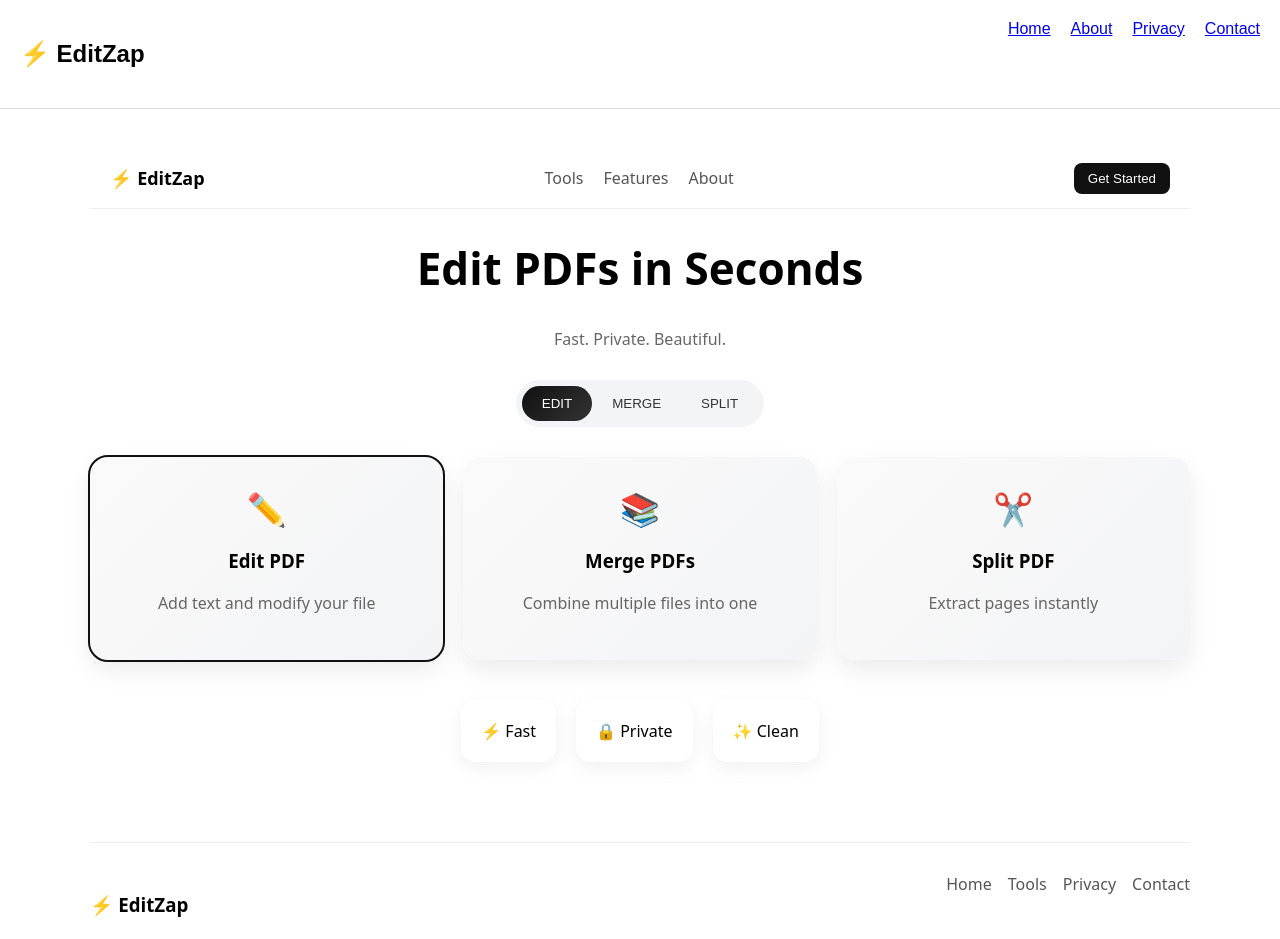
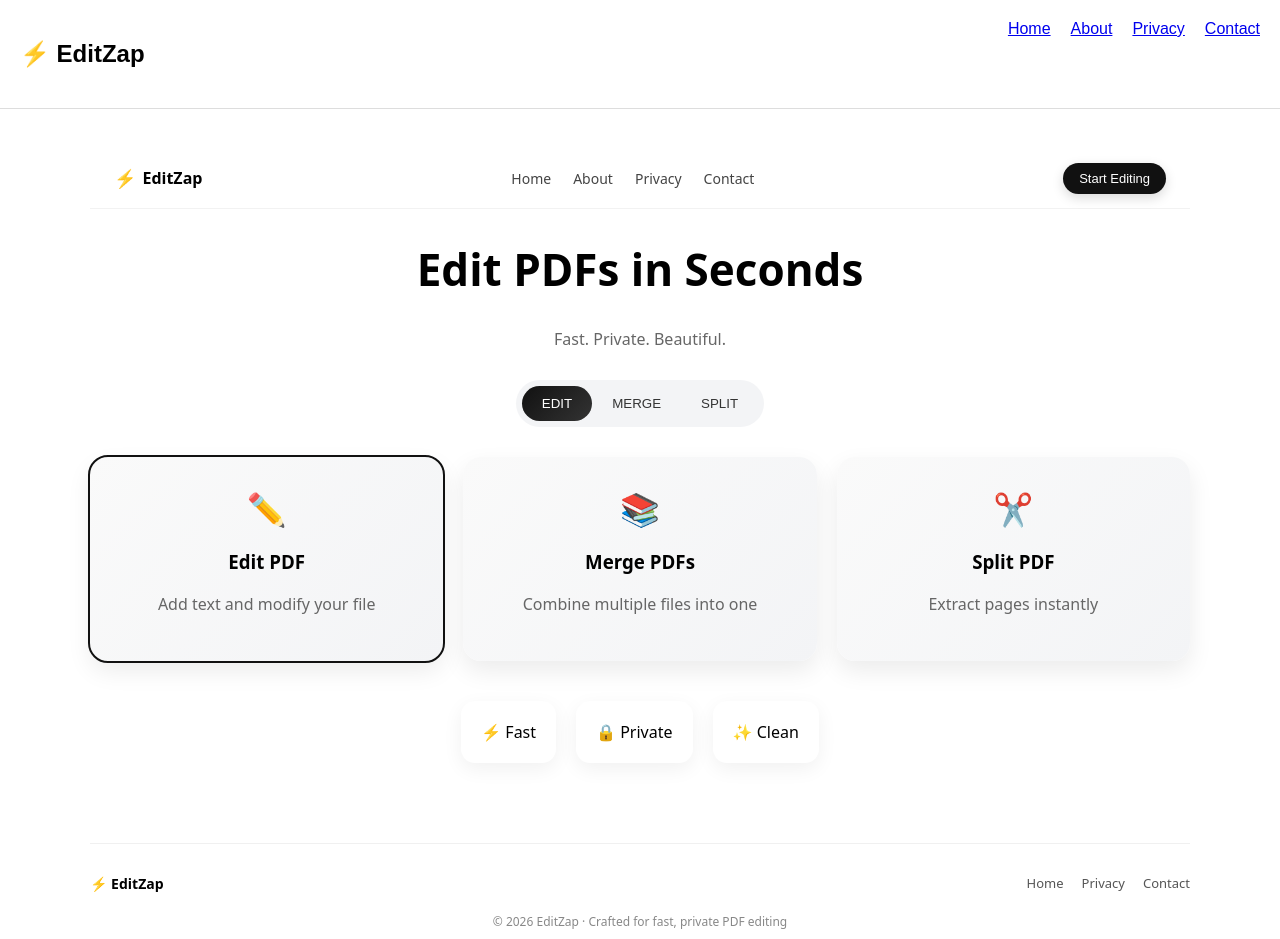
Before and after one commit to editzap/editzap, a Next.js app: page / in a window 1280 px wide. Shown: the top 939 px of the page. Built offline with nearby package versions, Linux system fonts and the light colour scheme.

Commit message:
final working version

```diff
--- a/app/page.tsx
+++ b/app/page.tsx
@@ -45,15 +45,19 @@ export default function Home() {
     <div style={container}>
       {/* HEADER */}
       <div style={header}>
-        <div style={logo}>⚡ EditZap</div>
+        <div style={logoWrap}>
+          <span style={logoIcon}>⚡</span>
+          <span style={logoText}>EditZap</span>
+        </div>
 
         <div style={navLinks}>
-          <span style={navItem}>Tools</span>
-          <span style={navItem}>Features</span>
+          <span style={navItem}>Home</span>
           <span style={navItem}>About</span>
+          <span style={navItem}>Privacy</span>
+          <span style={navItem}>Contact</span>
         </div>
 
-        <button style={ctaBtn}>Get Started</button>
+        <button style={ctaBtn}>Start Editing</button>
       </div>
 
       {/* HERO */}
@@ -118,24 +122,18 @@ export default function Home() {
 
       {/* FOOTER */}
       <div style={footer}>
-        <div style={footerTop}>
-          <div>
-            <h3>⚡ EditZap</h3>
-            <p style={footerText}>
-              Fast, private and simple PDF tools — built for everyday use.
-            </p>
-          </div>
+        <div style={footerInner}>
+          <div style={footerBrand}>⚡ EditZap</div>
 
           <div style={footerLinks}>
             <span>Home</span>
-            <span>Tools</span>
             <span>Privacy</span>
             <span>Contact</span>
           </div>
         </div>
 
         <div style={footerBottom}>
-          © {new Date().getFullYear()} EditZap. All rights reserved.
+          © {new Date().getFullYear()} EditZap · Crafted for fast, private PDF editing
         </div>
       </div>
     </div>
@@ -151,39 +149,59 @@ const container: React.CSSProperties = {
   fontFamily: "system-ui",
 };
 
+/* HEADER */
 const header: React.CSSProperties = {
+  position: "sticky",
+  top: 0,
+  zIndex: 10,
   display: "flex",
   justifyContent: "space-between",
   alignItems: "center",
-  padding: "14px 20px",
-  borderBottom: "1px solid #eee",
-  marginBottom: 20,
+  padding: "14px 24px",
+  marginBottom: 30,
+  backdropFilter: "blur(10px)",
+  background: "rgba(255,255,255,0.7)",
+  borderBottom: "1px solid rgba(0,0,0,0.05)",
 };
 
-const logo: React.CSSProperties = {
-  fontWeight: 700,
+const logoWrap: React.CSSProperties = {
+  display: "flex",
+  alignItems: "center",
+  gap: 6,
+  fontWeight: 600,
+};
+
+const logoIcon: React.CSSProperties = {
   fontSize: 18,
+};
+
+const logoText: React.CSSProperties = {
+  fontSize: 16,
 };
 
 const navLinks: React.CSSProperties = {
   display: "flex",
-  gap: 20,
+  gap: 22,
+  fontSize: 14,
 };
 
 const navItem: React.CSSProperties = {
   cursor: "pointer",
-  color: "#555",
+  color: "#444",
 };
 
 const ctaBtn: React.CSSProperties = {
-  padding: "8px 14px",
+  padding: "8px 16px",
+  borderRadius: 999,
   background: "#111",
   color: "#fff",
-  borderRadius: 8,
+  fontSize: 13,
+  border: "none",
   cursor: "pointer",
-  border: "none",
+  boxShadow: "0 4px 12px rgba(0,0,0,0.15)",
 };
 
+/* HERO */
 const hero: React.CSSProperties = {
   textAlign: "center",
   marginBottom: 30,
@@ -198,6 +216,7 @@ const subtitle: React.CSSProperties = {
   color: "#666",
 };
 
+/* TABS */
 const tabsWrapper: React.CSSProperties = {
   display: "flex",
   justifyContent: "center",
@@ -233,6 +252,7 @@ const tabText = (active: boolean): React.CSSProperties => ({
   fontWeight: 500,
 });
 
+/* TOOL CARDS */
 const toolsGrid: React.CSSProperties = {
   display: "grid",
   gridTemplateColumns: "repeat(auto-fit, minmax(220px, 1fr))",
@@ -262,6 +282,7 @@ const cardText: React.CSSProperties = {
   color: "#666",
 };
 
+/* FEATURES */
 const features: React.CSSProperties = {
   display: "flex",
   justifyContent: "center",
@@ -277,33 +298,35 @@ const featureCard: React.CSSProperties = {
   boxShadow: "0 6px 20px rgba(0,0,0,0.06)",
 };
 
+/* FOOTER */
 const footer: React.CSSProperties = {
   marginTop: 80,
   paddingTop: 30,
-  borderTop: "1px solid #eee",
+  borderTop: "1px solid rgba(0,0,0,0.06)",
 };
 
-const footerTop: React.CSSProperties = {
+const footerInner: React.CSSProperties = {
   display: "flex",
   justifyContent: "space-between",
-  flexWrap: "wrap",
-  gap: 20,
+  alignItems: "center",
+  marginBottom: 20,
+};
+
+const footerBrand: React.CSSProperties = {
+  fontWeight: 600,
+  fontSize: 14,
 };
 
 const footerLinks: React.CSSProperties = {
   display: "flex",
-  gap: 16,
+  gap: 18,
+  fontSize: 13,
   color: "#555",
   cursor: "pointer",
 };
 
 const footerBottom: React.CSSProperties = {
-  marginTop: 20,
+  textAlign: "center",
   fontSize: 12,
   color: "#888",
 };
-
-const footerText: React.CSSProperties = {
-  color: "#666",
-  maxWidth: 300,
-};
```
